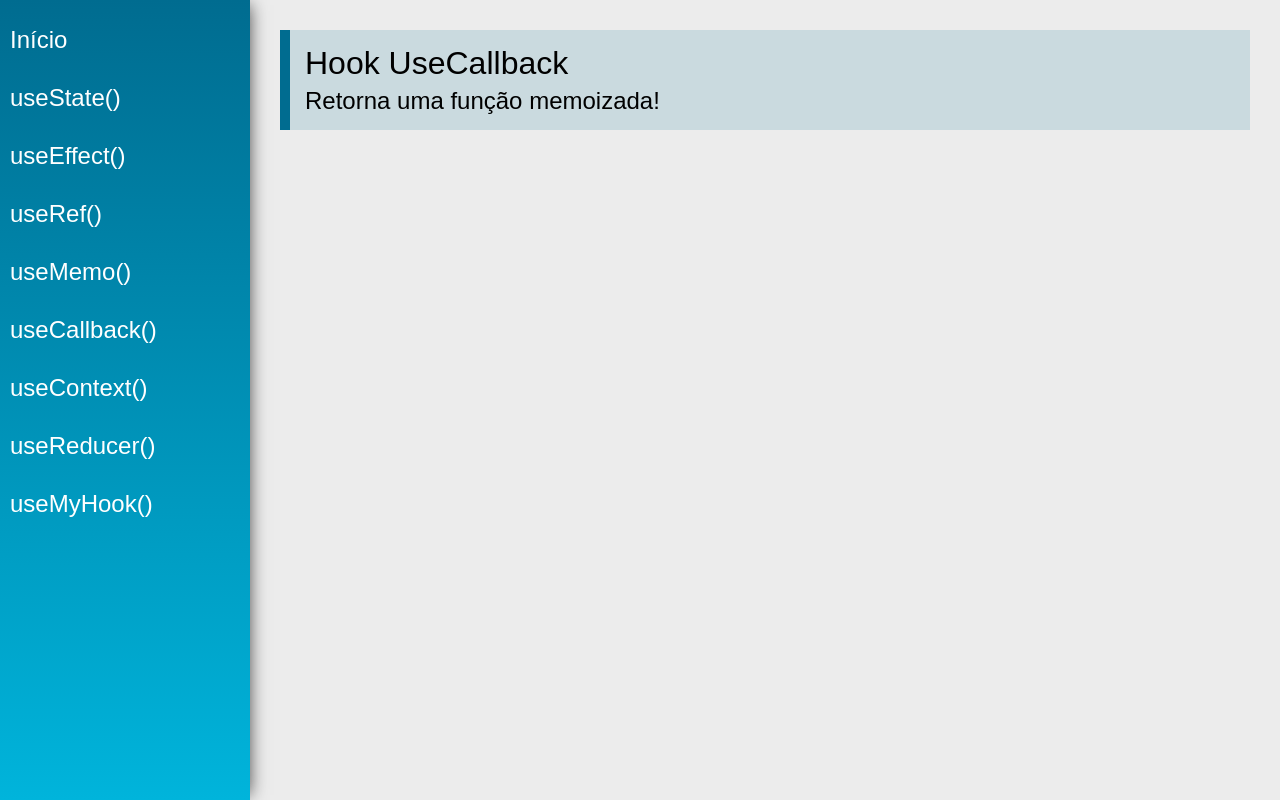
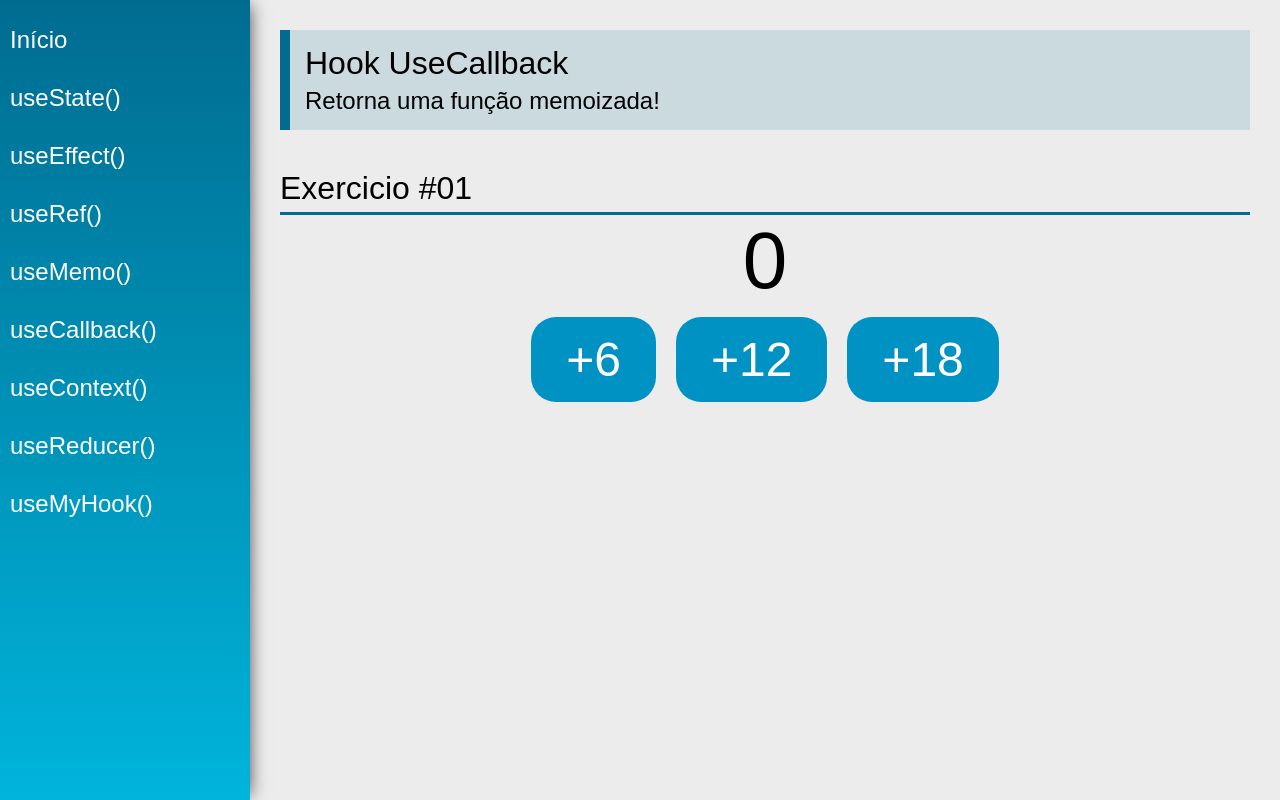
Before and after one commit to dronan/reactHooks, a React (Create React App) app: page /useCallback in a window 1280 px wide. Built offline with nearby package versions, Linux system fonts and the light colour scheme.

Commit message:
evitando re-renderizacoes com o usecallback

```diff
--- a/src/views/examples/UseCallback.jsx
+++ b/src/views/examples/UseCallback.jsx
@@ -1,13 +1,43 @@
-import React from 'react'
+import { useState, useCallback } from 'react'
 import PageTitle from '../../components/layout/PageTitle'
+import SectionTitle from '../../components/layout/SectionTitle'
+import UseCallbackButtons from './UseCallbackButtons'
 
 const UseCallback = (props) => {
+    const [count, setCount] = useState(0)
+
+    /*
+    useCallback recebe uma função e um array de dependencias
+
+    a função é executada apenas quando as dependencias mudam
+
+    o useCallback é usado para evitar que uma função seja recriada
+    toda vez que o componente for renderizado
+
+    no exemplo abaixo, passa o setCount como dependencia, pois ele é chamado dentro da função inc,
+    e toda vez que o componente for renderizado, a função inc é recriada, e o setCount é recriado
+    com o valor atualizado, e isso faz com que o UseCallbackButtons seja renderizado novamente
+
+    */
+
+    const inc = useCallback(function inc(delta) {
+        setCount(current => current + delta)
+    },[setCount])
+
     return (
         <div className="UseCallback">
             <PageTitle
                 title="Hook UseCallback"
                 subtitle="Retorna uma função memoizada!"
             />
+
+            <SectionTitle title="Exercicio #01" />
+            <div className="center">
+                <span className="text">{count}</span>
+                <UseCallbackButtons inc={inc}/>
+            </div>
+
+
         </div>
     )
 }
--- /dev/null
+++ b/src/views/examples/UseCallbackButtons.jsx
@@ -0,0 +1,14 @@
+import { memo } from 'react';
+
+const UseCallbackButtons = (props) => {
+    console.log('render...')
+    return (
+        <div>
+            <button className='btn' onClick={ _ => props.inc(6)}>+6</button>
+            <button className='btn' onClick={ _ => props.inc(12)}>+12</button>
+            <button className='btn' onClick={ _ => props.inc(18)}>+18</button>
+        </div>
+    )
+}
+
+export default memo(UseCallbackButtons);
```
